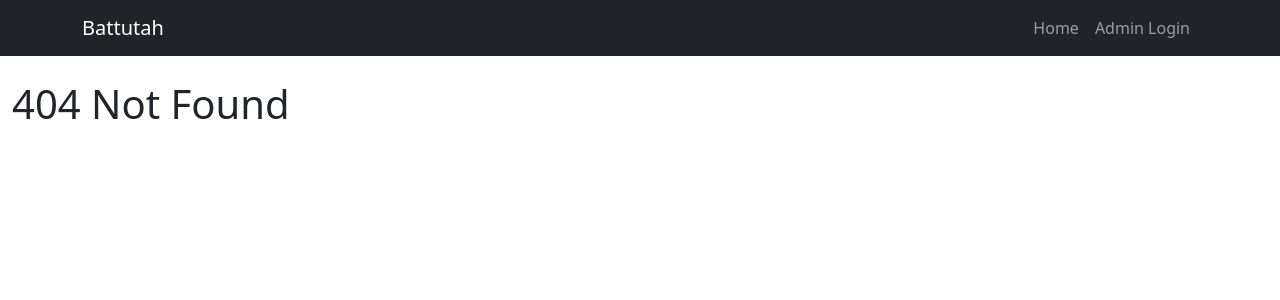
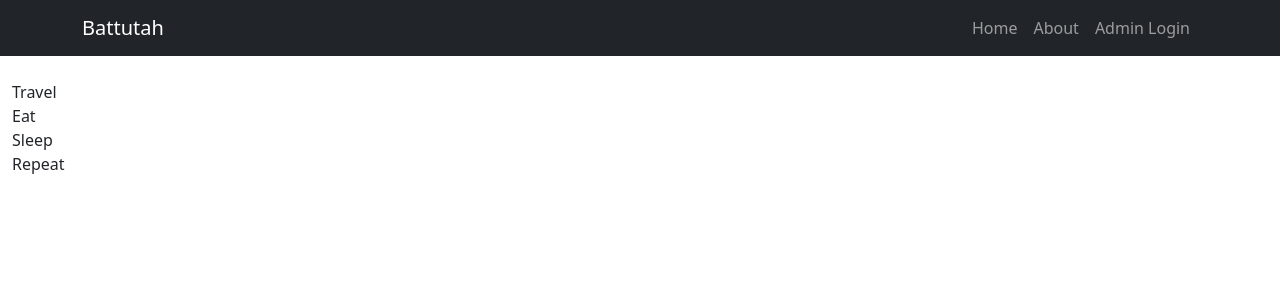
Before and after one commit to hashmi89/battutah-blog-frontend, a React (Vite) app: page /about in a window 1280 px wide. Before the commit this address had no page. Shown: the top 300 px of the page. Built offline with nearby package versions, Linux system fonts and the light colour scheme.

Commit message:
Added about page

```diff
--- a/src/App.jsx
+++ b/src/App.jsx
@@ -6,6 +6,7 @@ import NewPost from './pages/NewPost';
 import ProtectedRoute from './components/ProtectedRoute';
 import Navbar from './components/Navbar';
 import { Container } from 'react-bootstrap';
+import { About } from './pages/About';
 
 
 function App() {
@@ -15,6 +16,7 @@ function App() {
       <Container fluid className="my-4">
         <Routes>
           <Route path="/" element={<Home />} />
+          <Route path="/about" element={<About />} />
           <Route path="/post/:slug" element={<PostDetail />} />
           <Route path="/admin/login" element={<AdminLogin />} />
           <Route
--- a/src/components/Navbar.jsx
+++ b/src/components/Navbar.jsx
@@ -23,6 +23,7 @@ const Navbar = () => {
                     <Nav className="ms-auto"> {/* ms-auto pushes links to the right */}
                         {/* Always show Home Link */}
                         <Nav.Link as={Link} to="/">Home</Nav.Link>
+                        <Nav.Link as={Link} to="/about">About</Nav.Link>
 
                         {/* Conditional Admin Links */}
                         {isLoggedIn ? (
--- /dev/null
+++ b/src/pages/About.jsx
@@ -0,0 +1,19 @@
+export function About() {
+
+  return (
+    <>
+      <div>
+        Travel
+      </div>
+      <div>
+        Eat
+      </div>
+      <div>
+        Sleep
+      </div>
+      <div>
+        Repeat
+      </div>
+    </>
+  );
+}
```
